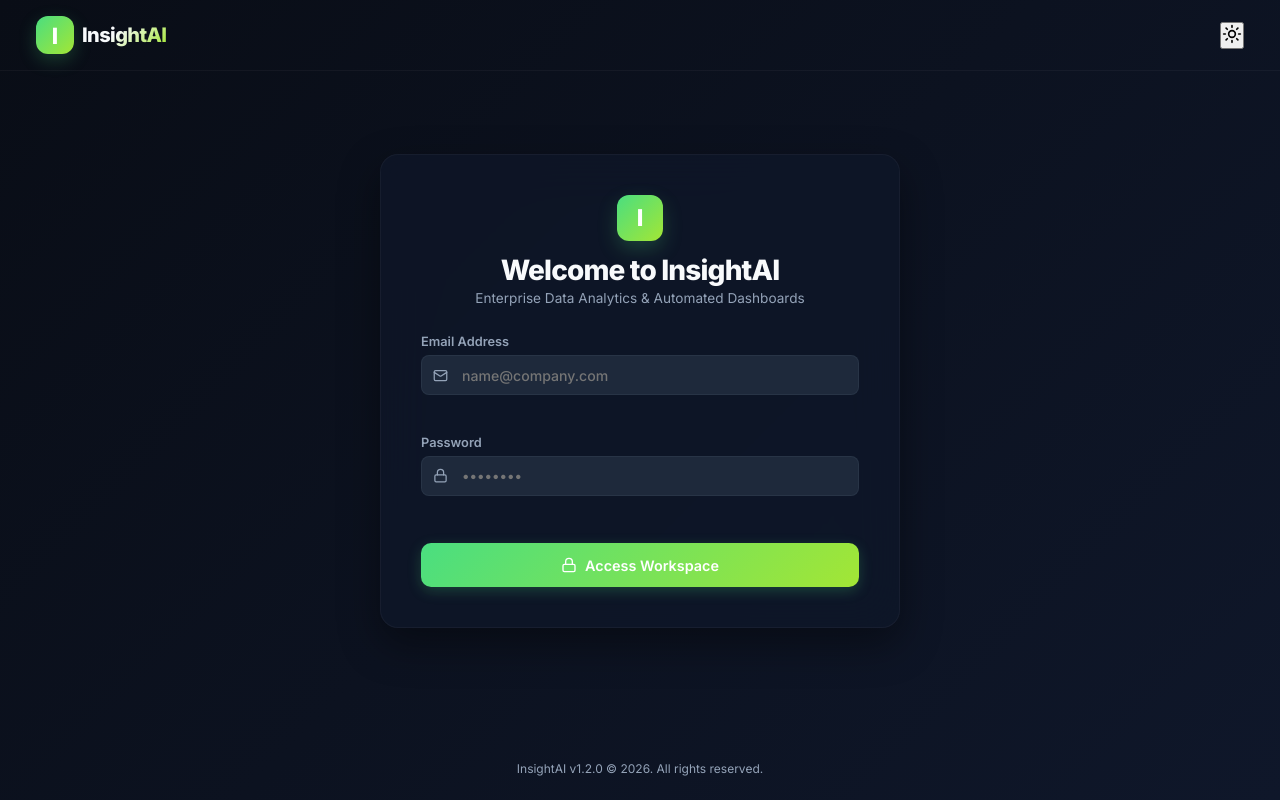
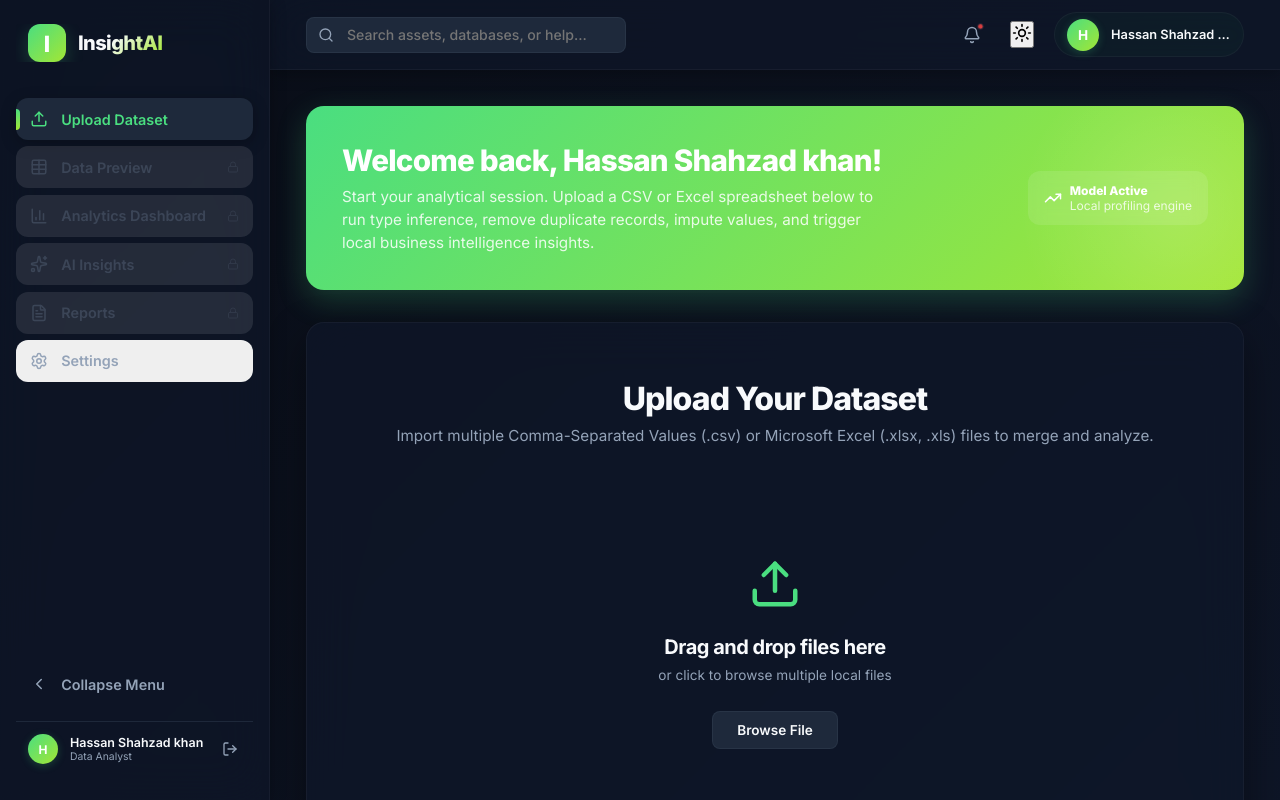
Before and after one commit to Hassanshahzad09/InsightAI---A-Ai-Data-Analytics-tool, a React (Vite) app: page / in a window 1280 px wide. Shown: the top 800 px of the page. Built offline with nearby package versions, Linux system fonts and the light colour scheme; no server answers.

Commit message:
feat: bypass login auth page entirely and load dashboard upload workspace directly

```diff
--- a/src/App.jsx
+++ b/src/App.jsx
@@ -70,8 +70,19 @@ class ErrorBoundary extends React.Component {
 }
 
 function App() {
-  // Authentication states
-  const [session, setSession] = useState(null);
+  // Static bypass session setup (bypasses login/Supabase auth completely)
+  const staticSession = {
+    user: {
+      email: 'Hassan Shahzad khan',
+      id: 'hassan-user-id',
+      user_metadata: {
+        full_name: 'Hassan Shahzad khan',
+        job_role: 'Data Analyst'
+      }
+    }
+  };
+
+  const [session, setSession] = useState(staticSession);
   const [demoUser, setDemoUser] = useState(null);
 
   // Data states
@@ -87,37 +98,9 @@ function App() {
   const [currentView, setCurrentView] = useState('upload');
   const [sidebarCollapsed, setSidebarCollapsed] = useState(false);
 
-  // Supabase Auth State Change Listener
-  useEffect(() => {
-    if (isSupabaseConfigured) {
-      // Get initial session
-      supabase.auth.getSession().then(({ data: { session: initialSession } }) => {
-        setSession(initialSession);
-      });
-
-      // Listen for auth events
-      const { data: { subscription } } = supabase.auth.onAuthStateChange((_event, newSession) => {
-        setSession(newSession);
-        if (!newSession) {
-          handleResetData();
-        }
-      });
-
-      return () => subscription.unsubscribe();
-    }
-  }, []);
-
-  const handleDemoBypass = (mockUser) => {
-    setDemoUser(mockUser);
-  };
-
-  const handleLogout = async () => {
-    if (demoUser) {
-      setDemoUser(null);
-      handleResetData();
-    } else if (isSupabaseConfigured) {
-      await supabase.auth.signOut();
-    }
+  const handleLogout = () => {
+    // Unloads active file session
+    handleResetData();
   };
 
   // Helper reset data on logout or file change
@@ -217,27 +200,8 @@ function App() {
     }
   };
 
-  const activeUser = session?.user || demoUser?.user || null;
-  const userFullName = activeUser?.user_metadata?.full_name || activeUser?.email?.split('@')[0] || 'User';
-
-  // Render Auth screen if not logged in
-  if (!activeUser) {
-    return (
-      <div style={{ background: 'var(--bg-gradient)', minHeight: '100vh', display: 'flex', flexDirection: 'column' }}>
-        <div style={{ padding: '1rem 2.25rem', borderBottom: '1px solid var(--panel-border)', display: 'flex', justifyContent: 'space-between', alignItems: 'center' }}>
-          <div style={{ display: 'flex', alignItems: 'center', gap: '0.5rem' }}>
-            <div className="sidebar-logo">I</div>
-            <span className="sidebar-title">InsightAI</span>
-          </div>
-          <ThemeToggle />
-        </div>
-        <Auth onDemoBypass={handleDemoBypass} />
-        <footer style={{ marginTop: 'auto', textAlign: 'center', padding: '1.5rem', fontSize: '0.75rem', color: 'var(--text-muted)' }}>
-          InsightAI v1.2.0 © 2026. All rights reserved.
-        </footer>
-      </div>
-    );
-  }
+  const activeUser = session?.user || null;
+  const userFullName = activeUser?.user_metadata?.full_name || 'Hassan Shahzad khan';
 
   return (
     <div className="app-container">
```
